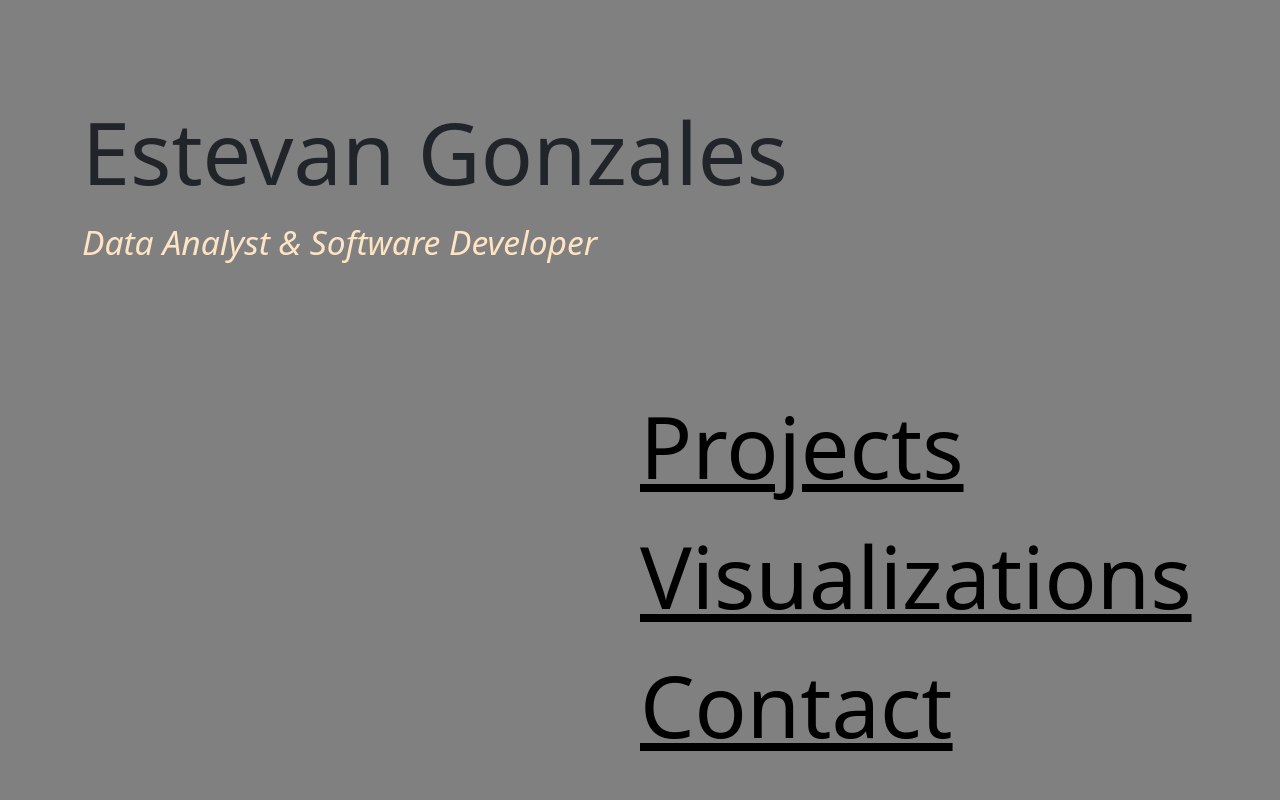
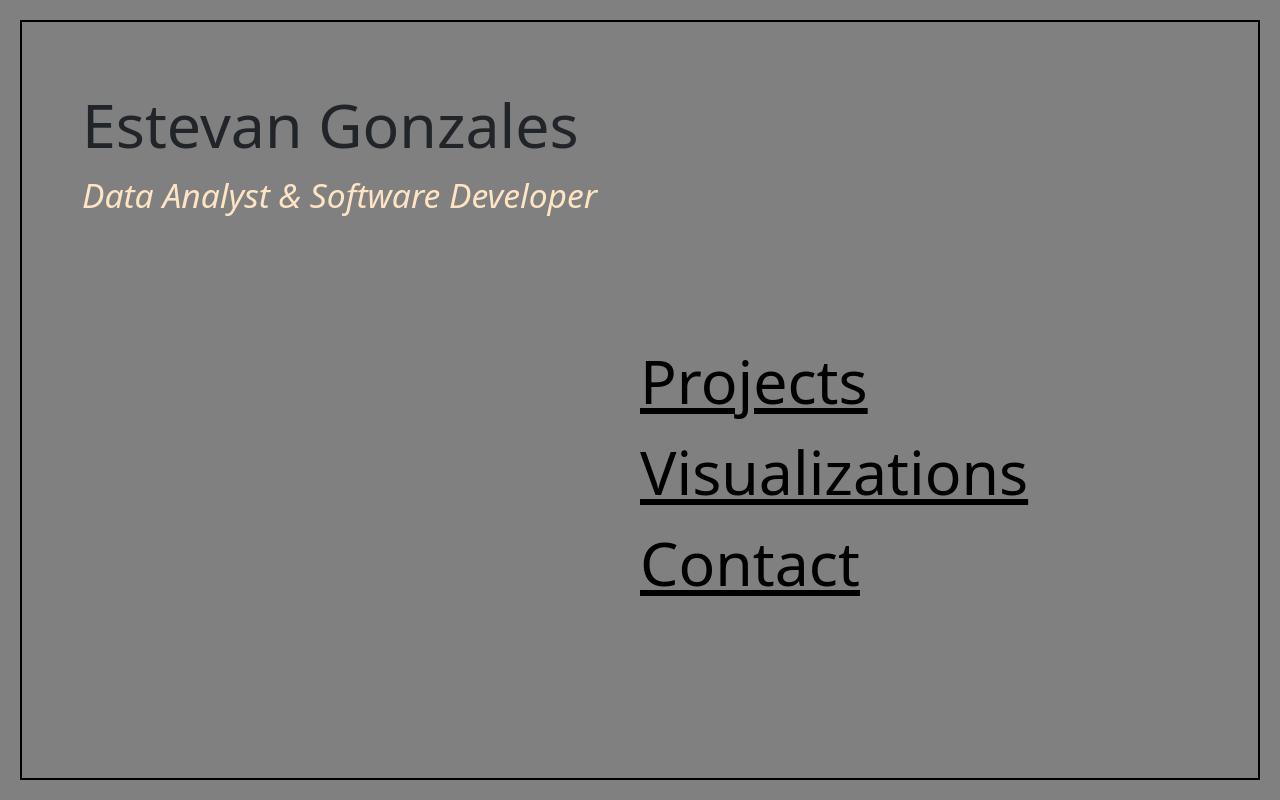
Before and after one commit to Estevan-Gonzales/estevan_b, a React (Vite) app: page / in a window 1280 px wide. Built offline with nearby package versions, Linux system fonts and the light colour scheme.

Commit message:
Fixed border issue

```diff
--- a/src/App.css
+++ b/src/App.css
@@ -1,28 +1,39 @@
 body {
-  background-color: gray;
-  height: 100%;
-  border: 2px solid black;
-  margin: 30px;
+  background-color: tan;
 }
 
 html {
-height: 100%;
-padding-bottom: 60px;
+  background-color: purple;
 }
 
+.outlet-out {
+  padding: 20px;
+  height: 100vh;
+  background-color: gray;
+}
 
 .outlet-div {
-
+  background-color: gray;
+  border: solid 2px black;
+  min-height: 100%;
 }
 
+.homepage-links {
+  font-size: calc(3em + 1vw);
+  text-align: left;
+}
+
+.projects-grid {
+  display: grid;
+  margin-bottom: 30px;
+}
 
 .full-width {
   width: 100%;
 }
 
-
 .homepage-header {
-    font-size: calc(3em + 3vw);
+  font-size: calc(3em + 1vw);
   margin-top: 5%;
   text-wrap: nowrap;
   text-align: left;
@@ -47,11 +58,7 @@ padding-bottom: 60px;
     display: grid;
     grid-template-columns: 1fr 1fr;
   }
-  .homepage-links {
-    font-size: calc(3em + 3vw);
-    text-align: left;
-    text-wrap: nowrap;
-  }
+
   .homepage-link a {
     color: black;
   }
@@ -68,9 +75,6 @@ padding-bottom: 60px;
     max-width: 50%;
   }
 
-  .projects-grid {
-    display: grid;
-  }
 
 
 
@@ -199,5 +203,5 @@ padding-bottom: 60px;
 
   .project-details {
     font-size: large;
-    justify-self: first baseline
+    justify-self: first baseline;
   }
--- a/src/App.jsx
+++ b/src/App.jsx
@@ -5,10 +5,12 @@ import './App.css'
 
 export default function App() {
   return (
-
+  <div className = 'outlet-out'>
     <div className='outlet-div'>
         <Outlet />
     </div>
+  </div>
+
 
   );
 }
--- a/src/components/Project.jsx
+++ b/src/components/Project.jsx
@@ -15,7 +15,7 @@ function Project({ projects }) {
                     </Link>
                 </div>
 
-        ))};
+        ))}
 
             </div>
 
--- a/src/pages/Home.jsx
+++ b/src/pages/Home.jsx
@@ -2,7 +2,7 @@ import { Link } from 'react-router-dom';
 
 export default function Home() {
   return (
-    <div>
+    <div className='home'>
         <div className="container">
           <div className="row">
             <div className="col homepage-header">Estevan Gonzales</div>
--- a/src/pages/Projects.jsx
+++ b/src/pages/Projects.jsx
@@ -33,7 +33,6 @@ export default function Projects() {
     ];
 
     return (
-
             <div>
                 <div className = "container projects-container">
                     <div className="row">
```
Also changed, not shown: 4 other files (tests, documents, lock files or other folders). Lines whose indentation alone changed are shown as unchanged.
